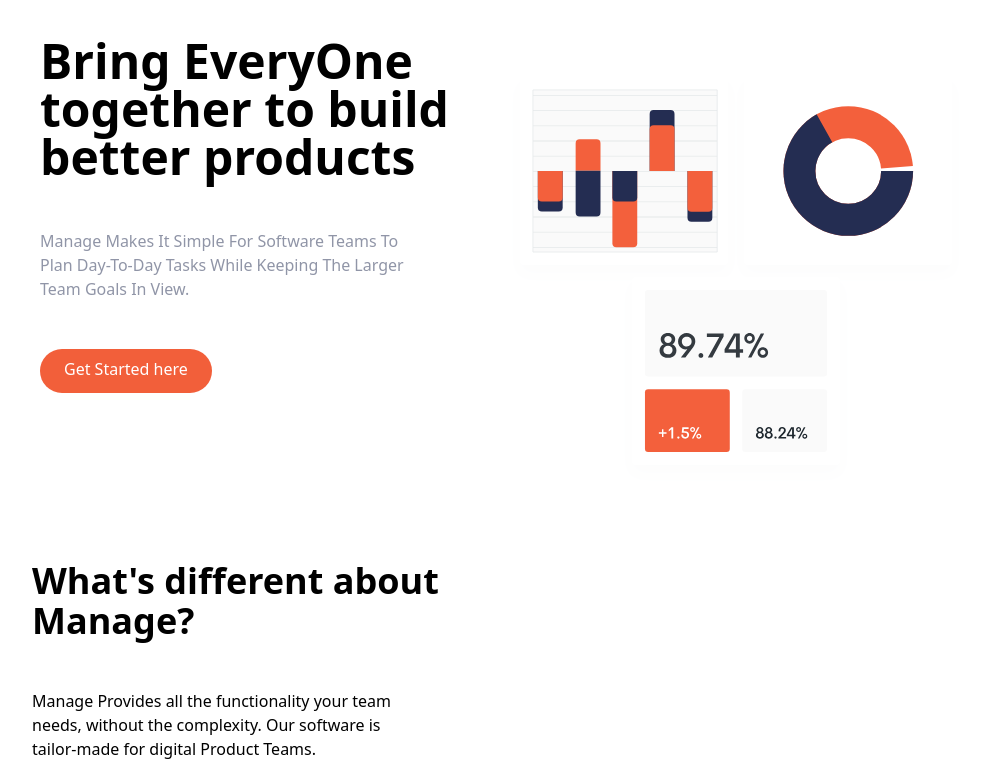
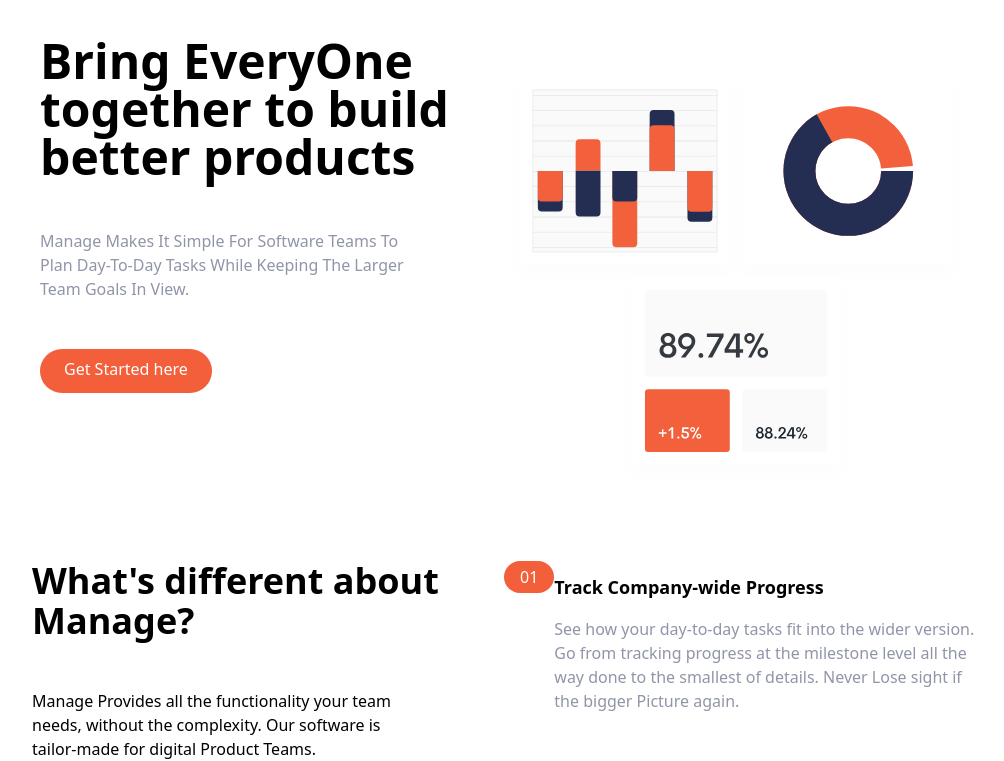
Before and after one commit to tamimhasan19702/tailwind-landing-page, a website: page index.html in a window 1280 px wide. Shown: the part 95-856 px from the top of the page, without its empty margins (136-1140 px from the left). Drawn offline with Linux system fonts and the light colour scheme.

Commit message:
right side single section update

```diff
--- a/index.html
+++ b/index.html
@@ -62,7 +62,7 @@
 
 
    <section id="features">
-    <div class="container flex flex-col px-4 mx-auto mt-10 space-y-12 md:space-y-0 d:flex-row">
+    <div class="container flex flex-col px-4 mx-auto mt-10 space-y-12 md:space-y-0 md:flex-row">
 
     <!--what's different -->
     <div class="flex flex-col space-y-12 md:w-1/2">
@@ -78,8 +78,33 @@
     <div class="flex flex-col space-y-8 md:w-1/2">
        <!-- list-item-1 -->
 
+       <div class="flex flex-col space-y-3 md:space-y-0:md:space-x-6 md:flex-row">
+        <!-- heading -->
+        <div class="rounded-l-full bg-brightRedSupLight md:bg-transparent">
+        <div class="flex items-center space-x-2">
+          <div class="px-4 py-2 text-white rounded-full md:py-1 bg-brightRed">
+           01
+          </div>
+          <h3 class="text-base font-bold md:mb-4 md:hidden">
+            Track Company-wide Progress
+          </h3>
+        </div>
+        </div>
+
+        <div>
+         <h3 class=" hidden mb-4 text-lg font-bold md:block">
+          Track Company-wide Progress
+         </h3>
+         <p class="text-darkGrayishBlue">
+         See how your day-to-day tasks fit into the wider version. Go from
+         tracking progress at the milestone level all the way done to the smallest of details. Never
+         Lose sight if the bigger Picture again.
+         </p>
+        </div>
+      </div>
+
+
     </div>
-
   </div>
    </section>
 
```
Also changed, not shown: css/main.css.
